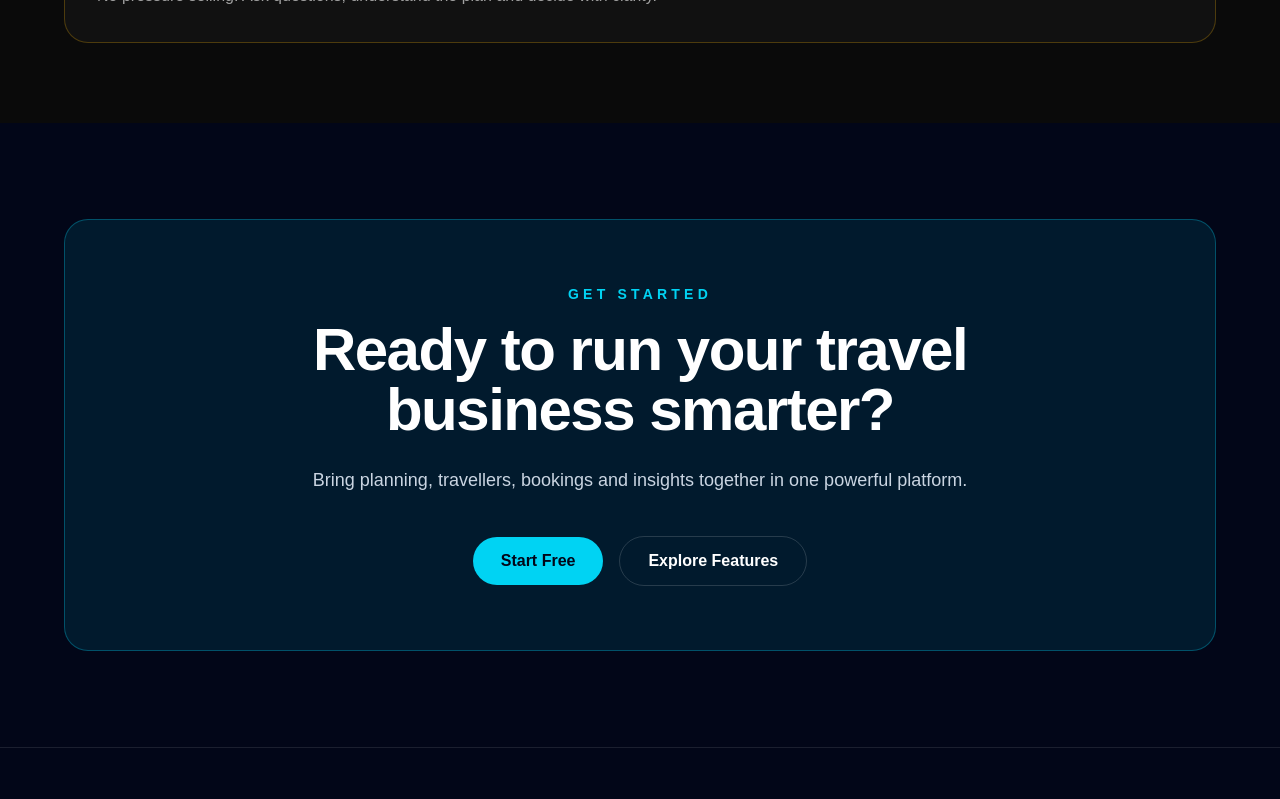
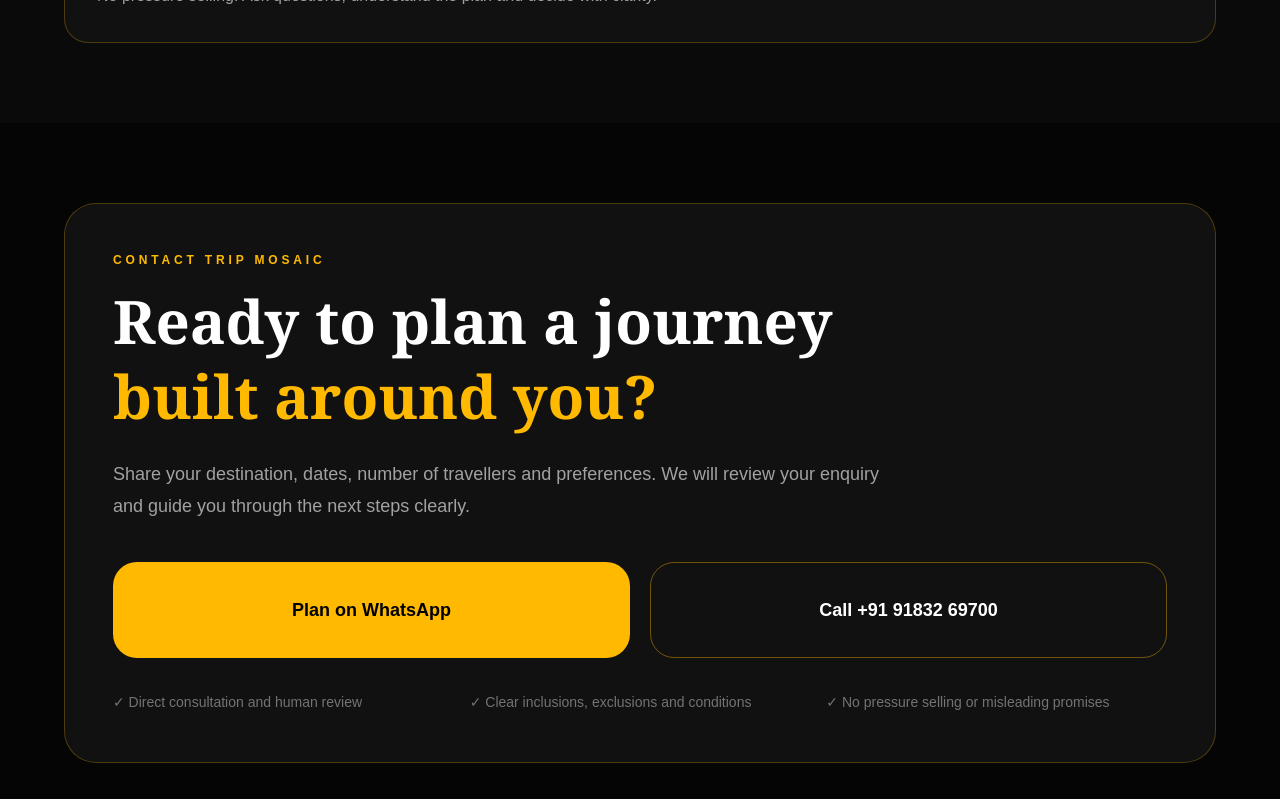
Before and after one commit to tripmosaic-hq/trip-mosaic, a Next.js app in the folder web/: page / in a window 1280 px wide. Shown: the part 4340-5139 px from the top of the page. Built offline with nearby package versions, Linux system fonts and the light colour scheme.

Commit message:
Replace SaaS CTA with Trip Mosaic contact

```diff
--- a/web/components/CTA.tsx
+++ b/web/components/CTA.tsx
@@ -1,36 +1,52 @@
+const whatsappUrl =
+  "https://wa.me/919183269700?text=Hi%20Trip%20Mosaic%2C%20I%20want%20help%20planning%20my%20trip.";
+
 export default function CTA() {
   return (
-    <section id="get-started" className="bg-slate-950 px-6 py-24 text-white">
-      <div className="mx-auto max-w-6xl">
-        <div className="overflow-hidden rounded-3xl border border-cyan-400/30 bg-cyan-400/10 px-6 py-16 text-center sm:px-12">
-          <p className="text-sm font-semibold uppercase tracking-[0.3em] text-cyan-400">
-            Get Started
+    <section
+      id="contact"
+      className="bg-[#050505] px-6 py-20 text-white"
+    >
+      <div className="mx-auto max-w-6xl rounded-[2rem] border border-amber-400/25 bg-[#111111] p-8 md:p-12">
+        <p className="text-xs font-semibold uppercase tracking-[0.32em] text-amber-400">
+          Contact Trip Mosaic
         </p>
 
-          <h2 className="mx-auto mt-4 max-w-3xl text-4xl font-bold tracking-tight sm:text-6xl">
-            Ready to run your travel business smarter?
+        <h2 className="mt-4 max-w-4xl font-serif text-4xl font-semibold leading-tight md:text-6xl">
+          Ready to plan a journey
+          <span className="block text-amber-400">
+            built around you?
+          </span>
         </h2>
 
-          <p className="mx-auto mt-6 max-w-2xl text-lg leading-8 text-slate-300">
-            Bring planning, travellers, bookings and insights together in one
-            powerful platform.
+        <p className="mt-6 max-w-3xl text-lg leading-8 text-neutral-400">
+          Share your destination, dates, number of travellers and preferences.
+          We will review your enquiry and guide you through the next steps
+          clearly.
         </p>
 
-          <div className="mt-10 flex flex-col items-center justify-center gap-4 sm:flex-row">
+        <div className="mt-10 grid gap-5 md:grid-cols-2">
           <a
-              href="#"
-              className="w-full rounded-full bg-cyan-400 px-7 py-3 font-semibold text-slate-950 transition hover:bg-cyan-300 sm:w-auto"
+            href={whatsappUrl}
+            target="_blank"
+            rel="noreferrer"
+            className="flex min-h-24 items-center justify-center rounded-3xl bg-amber-400 px-7 py-5 text-center text-lg font-semibold text-black"
           >
-              Start Free
+            Plan on WhatsApp
           </a>
 
           <a
-              href="#features"
-              className="w-full rounded-full border border-white/15 px-7 py-3 font-semibold text-white transition hover:border-white/30 hover:bg-white/5 sm:w-auto"
+            href="tel:+919183269700"
+            className="flex min-h-24 items-center justify-center rounded-3xl border border-amber-400/40 px-7 py-5 text-center text-lg font-semibold text-white"
           >
-              Explore Features
+            Call +91 91832 69700
           </a>
         </div>
+
+        <div className="mt-8 grid gap-4 text-sm leading-6 text-neutral-500 md:grid-cols-3">
+          <p>✓ Direct consultation and human review</p>
+          <p>✓ Clear inclusions, exclusions and conditions</p>
+          <p>✓ No pressure selling or misleading promises</p>
         </div>
       </div>
     </section>
```
Lines whose indentation alone changed are shown as unchanged.
